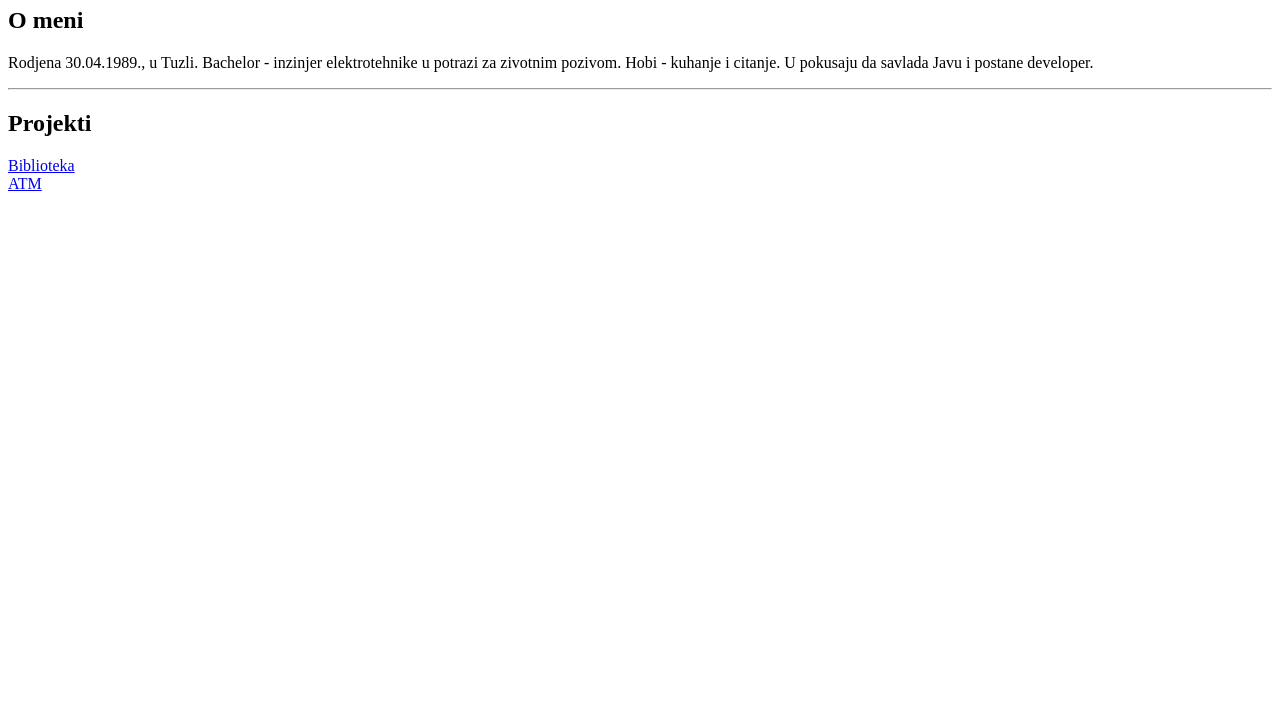
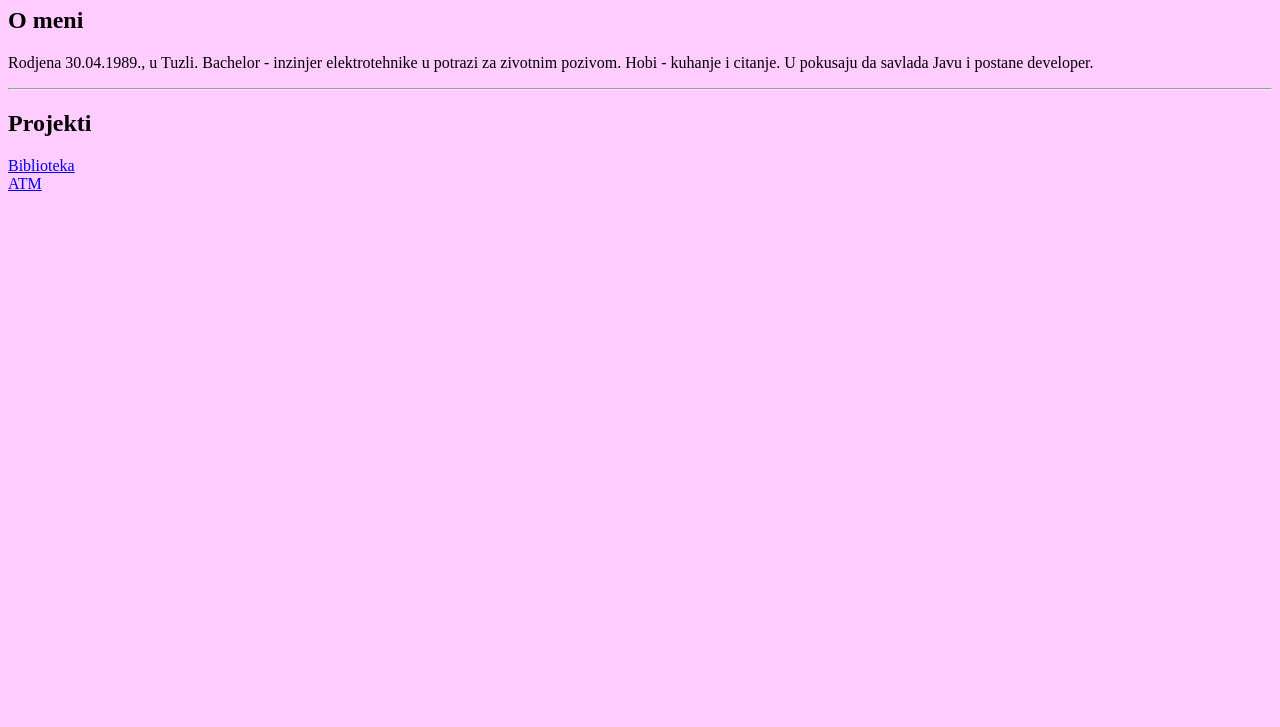
Before and after one commit to Nefisa/Nefisa.github.io, a plain HTML site: page index.html in a window 1280 px wide. Shown: the part 73-800 px from the top of the page. Drawn offline with Linux system fonts and the light colour scheme.

Commit message:
promjena boje

```diff
--- a/index.html
+++ b/index.html
@@ -6,7 +6,7 @@
 
 	<title>Nefisa</title>
 	<style>
-	body {background-image:src=".\pozadina.jpg"}
+	body {background-color:#ffccff}
 	</style>
 
 	</head>
```
